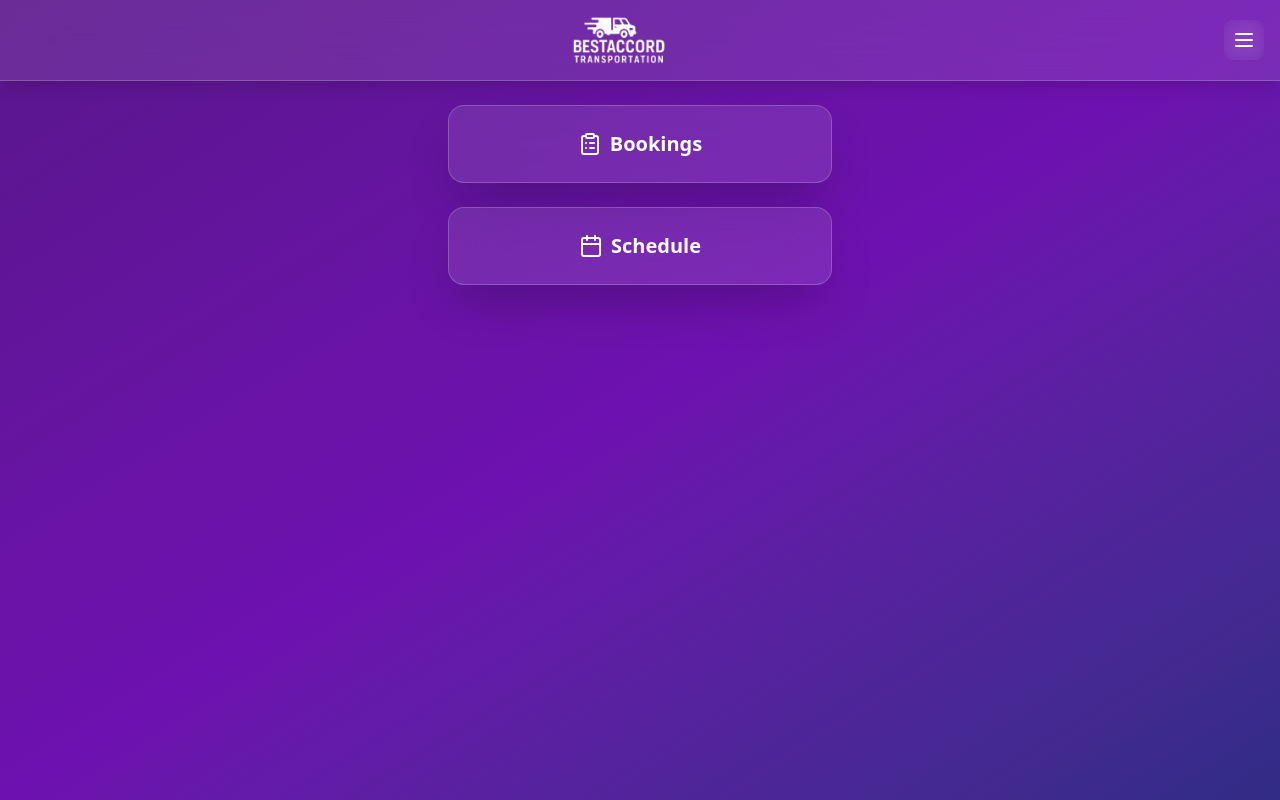
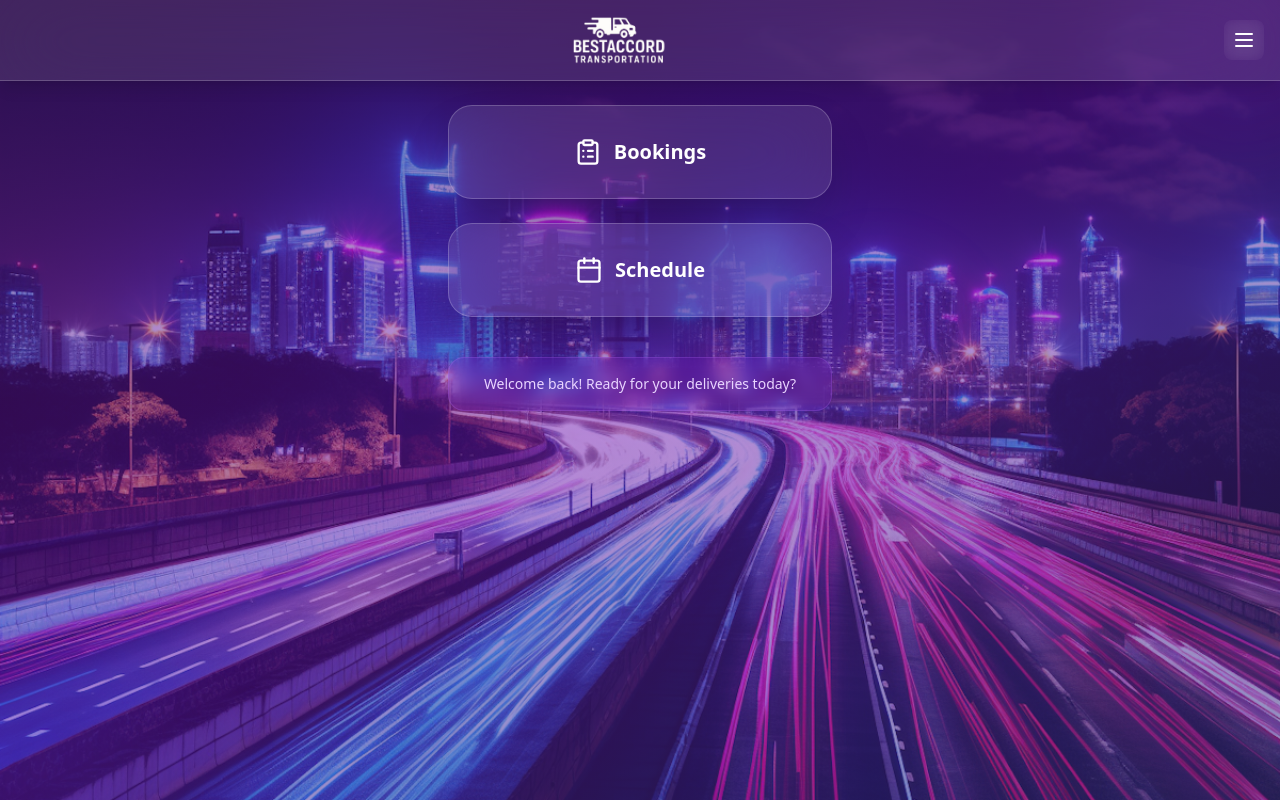
Before and after one commit to jpcunanan716/bestaccord-transportation, a React (Vite) app: page /driver-dashboard in a window 1280 px wide. Built offline with nearby package versions, Linux system fonts and the light colour scheme; no server answers; sample sign-in values are in the browser's storage.

Commit message:
redeploy to apply changes in driver dashboard design

```diff
--- a/src/pages/DriverDashboard.jsx
+++ b/src/pages/DriverDashboard.jsx
@@ -8,6 +8,7 @@ import DriverBookings from "./DriverBookings";
 import DriverSchedule from "./DriverSchedule";
 import { useDriverBookingCount } from "../hooks/useDriverBookingCount";
 import logo from "../assets/bestaccord_logo.png";
+import driverloginbg from "../assets/driver_login_bg.png";
 
 
 export default function DriverDashboard() {
@@ -26,20 +27,42 @@ export default function DriverDashboard() {
   const goBack = () => setActivePage("home");
 
   return (
-    <div className="min-h-screen bg-gradient-to-br from-purple-900 via-purple-800 to-indigo-900 flex flex-col">
+    <div
+      className="min-h-screen flex flex-col relative overflow-hidden"
+      style={{
+        backgroundImage: `url(${driverloginbg})`,
+        backgroundSize: 'cover',
+        backgroundPosition: 'center',
+        backgroundRepeat: 'no-repeat'
+      }}
+    >
+      {/* Subtle overlay */}
+      <div className="absolute inset-0 bg-gradient-to-br from-purple-900/50 via-purple-800/50 to-indigo-900/50"></div>
+
+      {/* Decorative background elements - subtle */}
+      <div className="absolute inset-0 overflow-hidden pointer-events-none">
+        <div className="absolute -top-20 -right-20 w-40 h-40 sm:w-60 sm:h-60 bg-purple-500/10 rounded-full blur-3xl"></div>
+        <div className="absolute -bottom-20 -left-20 w-40 h-40 sm:w-60 sm:h-60 bg-indigo-500/10 rounded-full blur-3xl"></div>
+        <div className="absolute top-1/3 right-1/4 w-32 h-32 sm:w-40 sm:h-40 bg-purple-400/5 rounded-full blur-2xl"></div>
+      </div>
+
       {/* Header */}
-      <div className="flex items-center justify-between p-4 bg-white/10 backdrop-blur-xl border-b border-white/20 shadow-lg">
+      <div className="relative z-10 flex items-center justify-between p-4 bg-white/10 backdrop-blur-2xl border-b border-white/20 shadow-lg">
         {activePage !== "home" ? (
-          <button
+          <motion.button
+            initial={{ opacity: 0, x: -20 }}
+            animate={{ opacity: 1, x: 0 }}
             onClick={goBack}
             className="flex items-center text-white font-medium hover:text-purple-200 transition-colors"
           >
             <ArrowLeft className="w-5 h-5 mr-1" /> Back
-          </button>
+          </motion.button>
         ) : (
           <div className="flex-1 flex justify-center">
             {/* Company Logo */}
-            <img
+            <motion.img
+              initial={{ opacity: 0, scale: 0.9 }}
+              animate={{ opacity: 1, scale: 1 }}
               src={logo}
               alt="Company Logo"
               className="h-12 w-auto object-contain mx-auto"
@@ -56,7 +79,7 @@ export default function DriverDashboard() {
       </div>
 
       {/* Main Content */}
-      <div className="flex-1">
+      <div className="flex-1 relative z-10">
         <AnimatePresence mode="wait">
           {activePage === "home" && (
             <motion.div
@@ -69,11 +92,14 @@ export default function DriverDashboard() {
             >
               <div className="grid gap-6 w-full max-w-sm">
                 <motion.button
+                  initial={{ opacity: 0, y: 20 }}
+                  animate={{ opacity: 1, y: 0 }}
+                  transition={{ delay: 0.2 }}
                   whileTap={{ scale: 0.95 }}
                   onClick={() => setActivePage("bookings")}
-                  className="relative w-full py-6 bg-white/10 backdrop-blur-xl border border-white/20 rounded-2xl shadow-2xl text-xl font-semibold flex items-center justify-center space-x-2 text-white hover:bg-white/20 transition-all"
+                  className="relative w-full py-8 bg-white/10 backdrop-blur-2xl border border-white/20 rounded-3xl shadow-2xl text-xl font-semibold flex items-center justify-center space-x-3 text-white hover:bg-white/15 transition-all group"
                 >
-                  <ClipboardList className="w-6 h-6" />
+                  <ClipboardList className="w-7 h-7 group-hover:scale-110 transition-transform" />
                   <span>Bookings</span>
 
                   {/* Notification Badge */}
@@ -82,7 +108,7 @@ export default function DriverDashboard() {
                       initial={{ scale: 0 }}
                       animate={{ scale: 1 }}
                       transition={{ type: "spring", stiffness: 500, damping: 30 }}
-                      className="absolute -top-2 -right-2 bg-red-500 text-white text-sm font-bold rounded-full h-7 w-7 flex items-center justify-center shadow-lg border-2 border-purple-800"
+                      className="absolute -top-2 -right-2 bg-gradient-to-br from-red-500 to-red-600 text-white text-sm font-bold rounded-full h-8 w-8 flex items-center justify-center shadow-lg border-2 border-white/30"
                     >
                       {bookingCount > 99 ? '99+' : bookingCount}
                     </motion.div>
@@ -97,13 +123,28 @@ export default function DriverDashboard() {
                 </motion.button>
 
                 <motion.button
+                  initial={{ opacity: 0, y: 20 }}
+                  animate={{ opacity: 1, y: 0 }}
+                  transition={{ delay: 0.3 }}
                   whileTap={{ scale: 0.95 }}
                   onClick={() => setActivePage("schedule")}
-                  className="w-full py-6 bg-white/10 backdrop-blur-xl border border-white/20 rounded-2xl shadow-2xl text-xl font-semibold flex items-center justify-center space-x-2 text-white hover:bg-white/20 transition-all"
+                  className="w-full py-8 bg-white/10 backdrop-blur-2xl border border-white/20 rounded-3xl shadow-2xl text-xl font-semibold flex items-center justify-center space-x-3 text-white hover:bg-white/15 transition-all group"
                 >
-                  <Calendar className="w-6 h-6" />
+                  <Calendar className="w-7 h-7 group-hover:scale-110 transition-transform" />
                   <span>Schedule</span>
                 </motion.button>
+
+                {/* Welcome Message */}
+                <motion.div
+                  initial={{ opacity: 0 }}
+                  animate={{ opacity: 1 }}
+                  transition={{ delay: 0.5 }}
+                  className="mt-4 p-4 bg-purple-600/10 backdrop-blur-sm rounded-2xl border border-purple-400/20 text-center"
+                >
+                  <p className="text-purple-200 text-sm">
+                    Welcome back! Ready for your deliveries today?
+                  </p>
+                </motion.div>
               </div>
             </motion.div>
           )}
@@ -167,11 +208,11 @@ export default function DriverDashboard() {
               animate={{ x: 0 }}
               exit={{ x: "100%" }}
               transition={{ type: "tween", duration: 0.3 }}
-              className="fixed top-0 right-0 w-64 h-full bg-white/95 backdrop-blur-xl shadow-2xl z-50 flex flex-col"
+              className="fixed top-0 right-0 w-64 h-full bg-white/95 backdrop-blur-2xl shadow-2xl z-50 flex flex-col"
             >
               {/* Header */}
               <div className="flex items-center justify-between p-4 border-b border-purple-100">
-                <h2 className="text-lg font-bold text-purple-900">Menu</h2>
+                <h2 className="text-lg font-bold bg-gradient-to-r from-purple-900 to-indigo-900 bg-clip-text text-transparent">Menu</h2>
                 <button
                   onClick={() => setMenuOpen(false)}
                   className="p-2 rounded-lg hover:bg-purple-100 transition-colors"
@@ -187,9 +228,11 @@ export default function DriverDashboard() {
                     setMenuOpen(false);
                     setActivePage("profile");
                   }}
-                  className="flex items-center w-full p-3 rounded-lg text-purple-900 hover:bg-purple-100 transition-colors"
+                  className="flex items-center w-full p-3 rounded-2xl text-purple-900 hover:bg-purple-50 transition-all group"
                 >
-                  <User className="w-5 h-5 mr-3" />
+                  <div className="p-2 bg-purple-100 rounded-lg mr-3 group-hover:bg-purple-200 transition-colors">
+                    <User className="w-5 h-5 text-purple-700" />
+                  </div>
                   <span className="font-medium">Profile</span>
                 </button>
               </div>
@@ -198,9 +241,11 @@ export default function DriverDashboard() {
               <div className="p-4 border-t border-purple-100">
                 <button
                   onClick={handleLogout}
-                  className="flex items-center w-full p-3 rounded-lg text-red-600 hover:bg-red-50 transition-colors"
+                  className="flex items-center w-full p-3 rounded-2xl text-red-600 hover:bg-red-50 transition-all group"
                 >
-                  <LogOut className="w-5 h-5 mr-3" />
+                  <div className="p-2 bg-red-100 rounded-lg mr-3 group-hover:bg-red-200 transition-colors">
+                    <LogOut className="w-5 h-5 text-red-600" />
+                  </div>
                   <span className="font-medium">Logout</span>
                 </button>
               </div>
```
